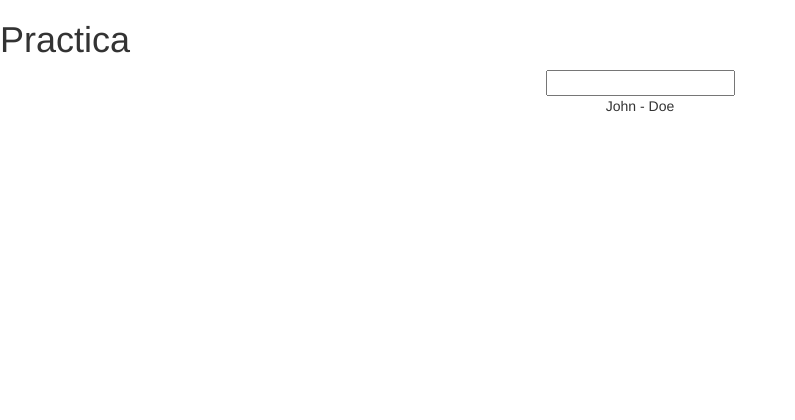
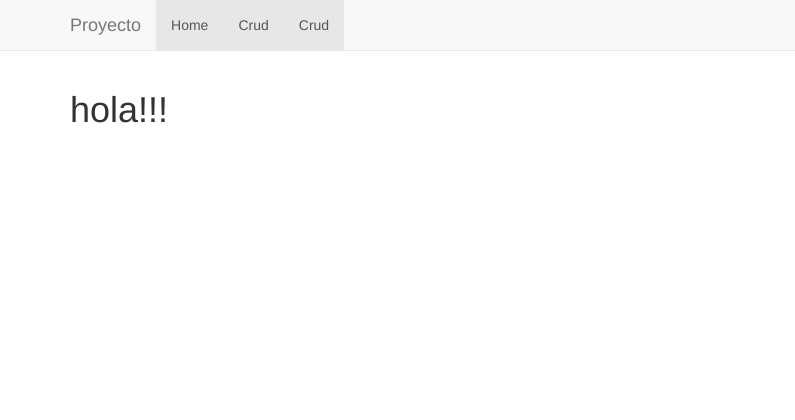
Before and after one commit to alejotima/dba_20162, a Flask app: page / in a window 1280 px wide. Shown: the top 420 px of the page, without its empty margins (0-795 px from the left). Before the commit the page ends 112 px from the top, so only its background shows below. Run offline with Flask 2, Linux system fonts and the light colour scheme; some libraries are stand-ins or nearby versions.

Commit message:
some changes

```diff
--- a/Static/JS/main.js
+++ b/Static/JS/main.js
@@ -1,5 +1,14 @@
-var app = angular.module('myApp', []);
-app.controller('myCtrl', function($scope) {
+var app = angular.module('myApp', ['ngRoute']);
+app.config(function ($routeProvider) {
+    $routeProvider
+    .when('/home', {
+        templateUrl: '/static/home.html'
+    })
+    .when('/test', {
+        templateUrl: '/static/home.html'
+    })
+});
+app.controller('myCtrl', function ($scope) {
     $scope.firstName = "John";
     $scope.lastName = "Doe";
 });
--- a/Templates/index.html
+++ b/Templates/index.html
@@ -4,16 +4,32 @@
 <head>
     <title>Proyecto DBA</title>
     <link rel="stylesheet" type="text/css" href="/static/css/bootstrap.css">
+    <style>
+        body {
+            min-height: 2000px;
+            padding-top: 70px;
+        }
+    </style>
 </head>
 
 <body ng-app="myApp" ng-controller="myCtrl">
-	<h1>Practica</h1>
-    <center>
-        <div>
-            <input type="text" ng-model="test">
-            <p ng-bind="firstName+ ' - ' + lastName"></p>
-        </div>
-    </center>
+	<nav class="navbar navbar-default navbar-fixed-top">
+	    <div class="container">
+	        <div class="navbar-header">
+	            <a href="#" class="navbar-brand">Proyecto</a>
+	        </div>
+	        <div id="navbar" class="navbar-collapse collapse">
+	            <ul class="nav navbar-nav">
+	                <li class="active"><a href="#test">Home</a></li>
+	                <li class="active"><a href="#crud">Crud</a></li>
+	                <li class="active"><a href="#test">Crud</a></li>
+	            </ul>
+	        </div>
+	    </div>
+	</nav>
+   <div class="container">
+       <h1>hola!!!</h1>
+   </div>
     <script src="/static/js/angular.js"></script>
     <script src="/static/js/angular-resource.js"></script>
     <script src="/static/js/angular-route.js"></script>
--- a/server.py
+++ b/server.py
@@ -2,7 +2,7 @@ from flask import Flask, render_template, jsonify
 import cx_Oracle
 import os
 
-app= Flask(__name__)
+app= Flask(__name__, static_url_path='/static')
 
 @app.route('/api/users', methods=["GET"])
 def get_all_users():
@@ -34,6 +34,7 @@ def delete_user(id):
 def home():
 	return render_template('index.html')
 
+
 if __name__=="__main__":
 	conn = cx_Oracle.connect('sys', '12345678', 'localhost:1521/orcl', mode = cx_Oracle.SYSDBA)
 	os.environ['NLS_LANG']='.UTF8'
--- /dev/null
+++ b/static/home.html
@@ -0,0 +1 @@
+<p>Lorem ipsum dolor sit amet, consectetur adipisicing elit. Enim illum laborum similique non voluptates nisi eos quo, veniam repellat blanditiis. Delectus quam accusantium hic, tempore fugit, nesciunt ipsa impedit sapiente.</p>
```
Also changed, not shown: static/CSS/test.html (added).
